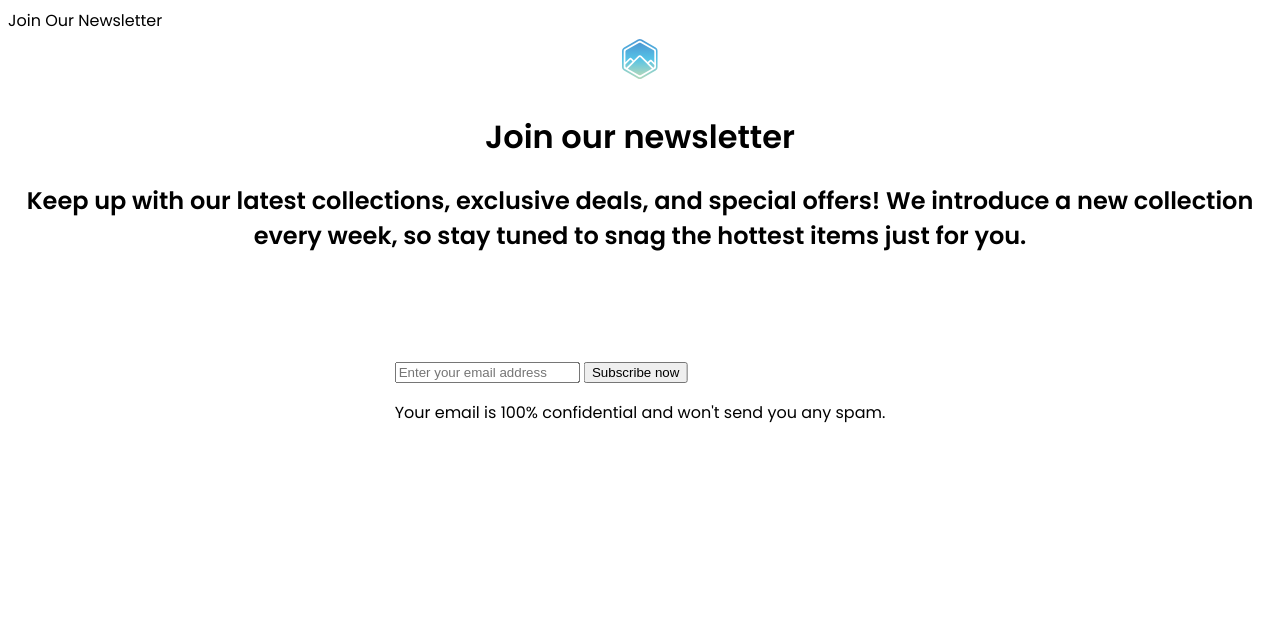
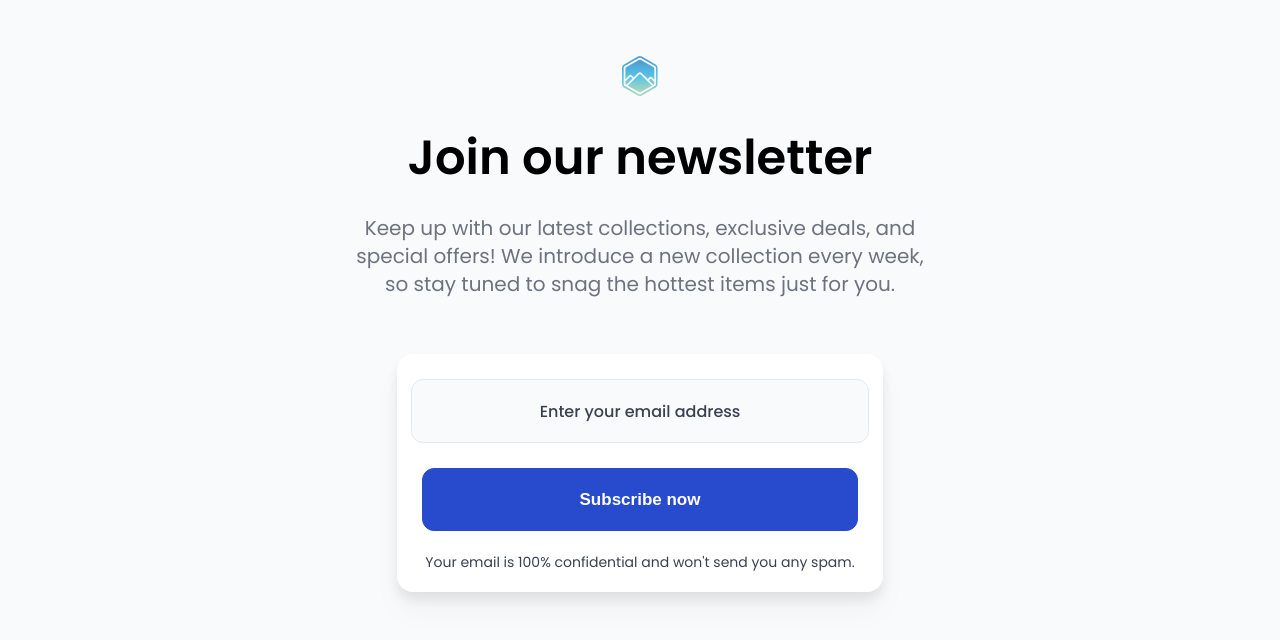
Before and after one commit to Abduliin/Join-Our-Newsletter, a plain HTML site: page index.html in a window 1280 px wide. Drawn offline with Linux system fonts and the light colour scheme.

Commit message:
feat: añadido estilos a los elementos

```diff
--- a/index.html
+++ b/index.html
@@ -3,7 +3,7 @@
 <head>
     <meta charset="UTF-8">
     <meta name="viewport" content="width=device-width, initial-scale=1.0">
-    <link rel="stylesheet" type="text/css" href="styles.css"
+    <link rel="stylesheet" type="text/css" href="styles.css">
     <title>Join Our Newsletter</title>
 </head>
 <body>
@@ -13,8 +13,8 @@
         <h2>Keep up with our latest collections, exclusive deals, and special offers! We introduce a new collection every week, so stay tuned to snag the hottest items just for you.</h2>
     </div>
     <div class="form">
-        <input type="text" placeholder="Enter your email address">
-        <input type="submit" value="Subscribe now">
+        <input type="text" placeholder="Enter your email address"><br>
+        <button type="submit">Subscribe now</button>
         <p>Your email is 100% confidential and won't send you any spam.</p>
     </div>
 </body>
--- a/styles.css
+++ b/styles.css
@@ -1,35 +1,109 @@
 @font-face {
-    font-family: Poppins;
+    font-family: 'Poppins';
     src: url(Poppins/Poppins-SemiBold.ttf);
     font-weight: 600;
     font-style: normal;
 }
 
 @font-face {
-    font-family: Poppins;
+    font-family: 'Poppins';
     src: url(Poppins/Poppins-Regular.ttf);
     font-weight: 400;
     font-style: normal;
 }
 
 @font-face {
-    font-family: Poppins;
+    font-family: 'Poppins';
     src: url(Poppins/Poppins-Medium.ttf);
     font-weight: 500;
     font-style: normal;
 }
 
 body {
-    font-family: Poppins;
+    font-family: 'Poppins';
+    background-color: #F9FAFB;
 }
 
 .header {
     text-align: center;
+    display: flex;
+    width: 47%;
+    justify-content: center;
+    align-items: center;
+    flex-direction: column;
+    margin: 50px auto 40px;
 }
 
 .form {
-    position: absolute;
-    top: 50%;
-    left: 50%;
-    transform: translate(-50%, -50%);
+    background-color: #FFFFFF;
+    display: flex;
+    justify-content: center;  /* Centra horizontalmente */
+    align-items: center;      /* Centra verticalmente */
+    flex-direction: column;
+    margin: auto;
+    width: 34vw;  /* 100% del ancho de la pantalla */
+    height: 25vh; /* 100% de la altura de la pantalla */
+    border-radius: 16px;
+    box-shadow: 0px 20px 30px 0px rgba(0, 0, 0, 0.03), 0px 8px 12px 0px rgba(0, 0, 0, 0.08);
+    padding: 25px 25px 13px;
 }
+
+h1 {
+    font-size: 48px;
+    line-height: 3rem;
+    font-weight: 600;
+    margin-bottom: 15px;
+}
+
+h2 {
+    font-size: 20px;
+    line-height: 1.75rem;
+    font-weight: 400;
+    color: #6C727F;
+}
+
+p {
+    font-size: 14px;
+    line-height: 0.875rem;
+    font-weight: 400;
+    color: #394150;
+    margin-bottom: 10px;
+}
+
+input {
+    background-color: #F9FAFB;
+    width: 34vw;  /* 100% del ancho de la pantalla */
+    height: 9.5vh; /* 100% de la altura de la pantalla */
+    border: 1px solid #E5E7EB;
+    border-radius: 12px;
+    color: #394150;
+    font-family: 'Poppins';
+    font-weight: 500;
+    font-size: 16px;
+    text-align: center;
+    padding: 0 10px 0;
+}
+
+
+input::placeholder {
+    color: #394150;
+    font-size: 16px;
+    line-height: 1rem;
+    font-family: 'Poppins';
+    font-weight: 500;
+    text-align: center;
+}
+
+button {
+    background-color: #284BCE;
+    color: #FFFFFF;
+    font-size: 17px;
+    line-height: 1rem;
+    font-weight: 600;
+    text-align: center;
+    width: 34vw;  /* 100% del ancho de la pantalla */
+    height: 9.5vh; /* 100% de la altura de la pantalla */
+    border: 1px solid #284BCE;
+    border-radius: 12px;
+    margin-bottom: 10px;
+}
```
